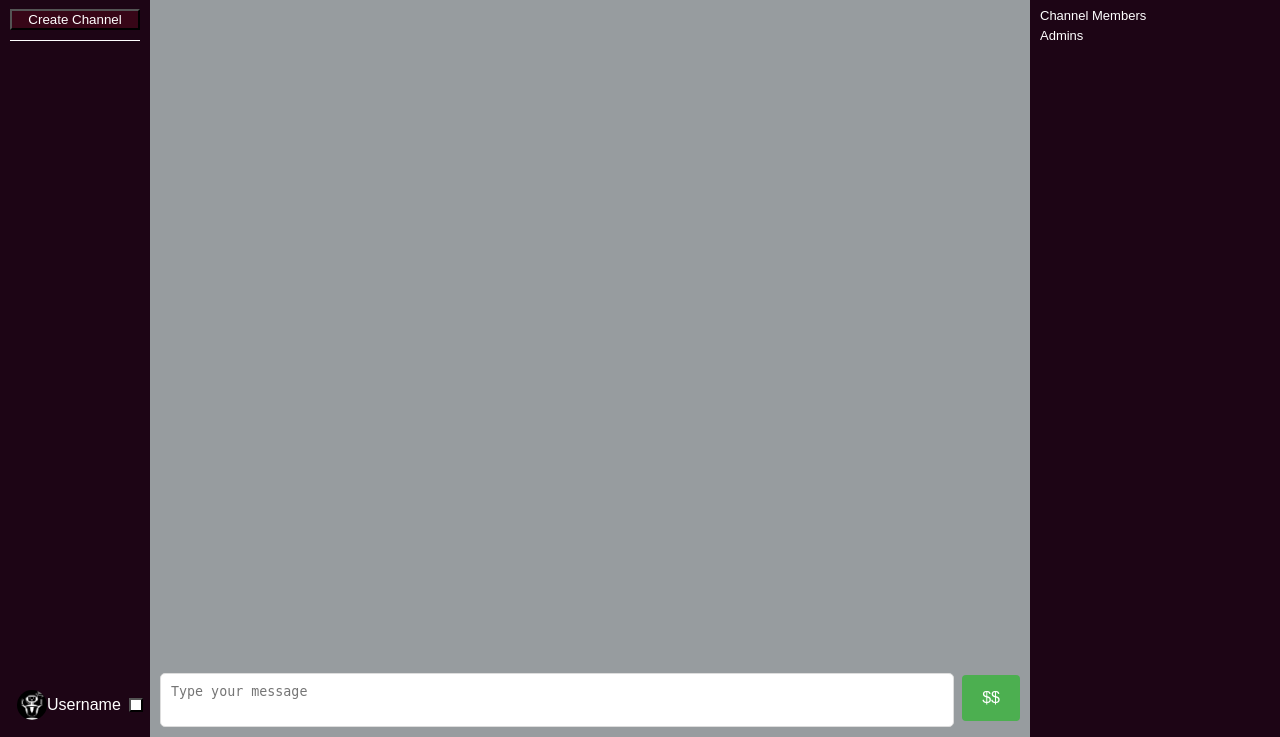
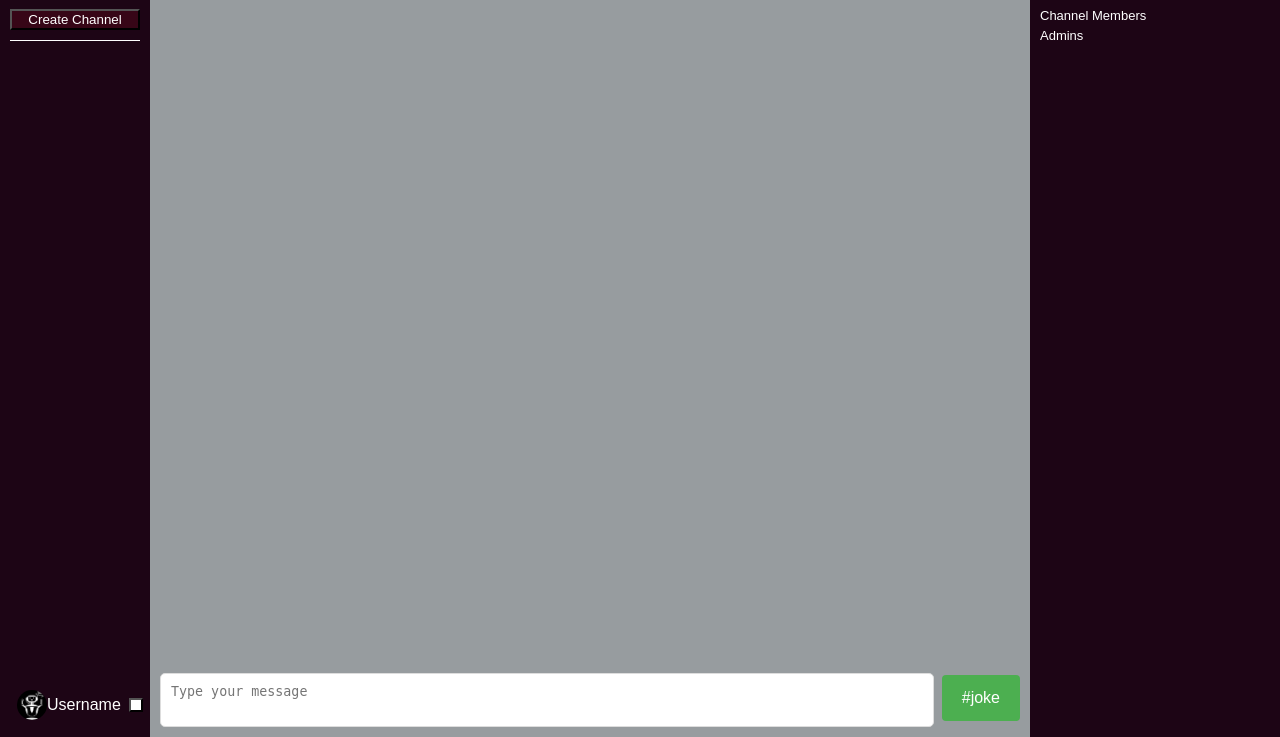
Before and after one commit to imoudu13/GuildTalk, a Flask app: page /channel in a window 1280 px wide. Shown: the part 64-801 px from the top of the page. Run offline with Flask 3, Linux system fonts and the light colour scheme; data that the repository does not hold is empty.

Commit message:
Joke button works

```diff
--- a/static/js/ChannelPage.js
+++ b/static/js/ChannelPage.js
@@ -272,10 +272,17 @@ function handleKeyPress(event) {
   let user_name;
   if (event.keyCode === 13) {
     event.preventDefault(); // Prevent the default behavior of the Enter key
-
+    //if not in a channel alert user
+    if(current_channel === ''){
+      alert("Please select a channel to send a message");
+    }
     // Access the value of the textarea
     const message = document.getElementById("message-input-id").value;
     //Here we will set other values such as username, channel, and time. For now it is dummy data while functionality is being worked on
+    //if message is empty dont send it
+    if (message === ''){
+      return
+    }
     user_name = username;
     time = "8:56pm";
 
--- a/templates/ChannelPage.html
+++ b/templates/ChannelPage.html
@@ -56,7 +56,7 @@
         <!-- Message input field -->
         <div id="message-input-container">
             <textarea class="message-input" id="message-input-id" placeholder="Type your message"></textarea>
-            <button class="joke-button" id="joke-button-id">$$</button>
+            <button class="joke-button" id="joke-button-id">#joke</button>
         </div>
 
     </div>
```
